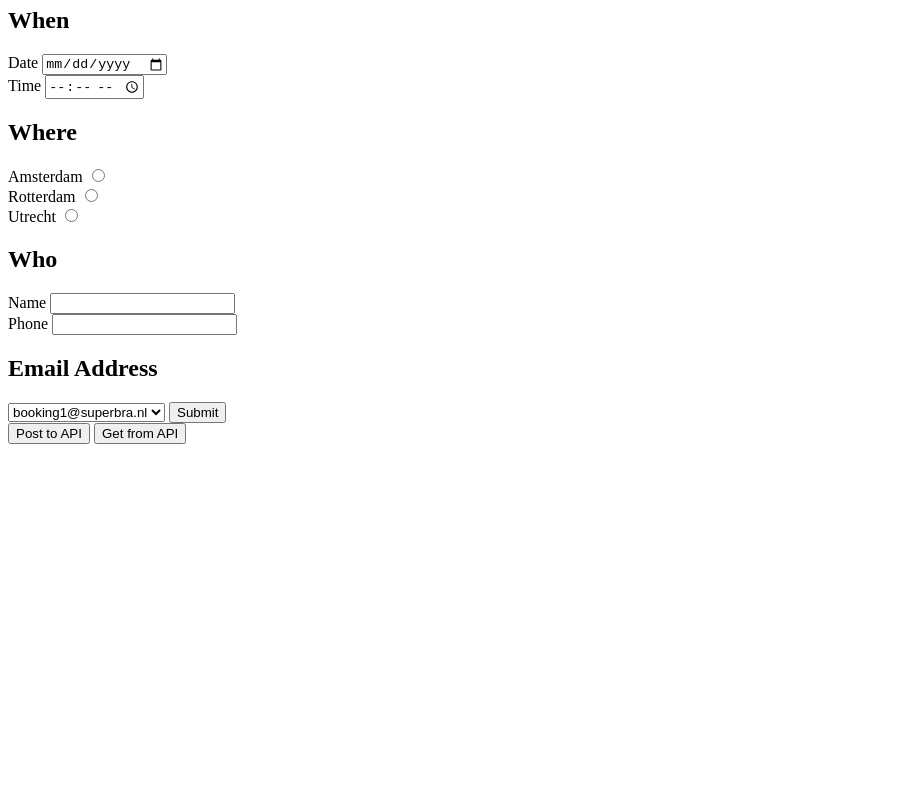
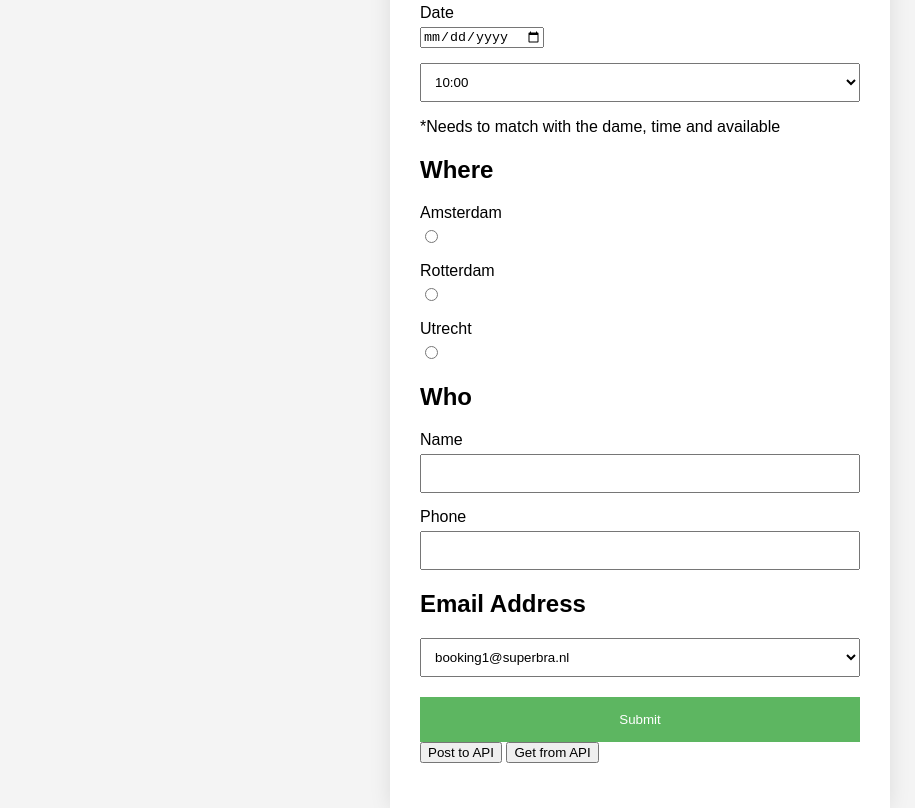
Before and after one commit to outerpreneur/Cal-Book, a plain HTML site: page index.html in a window 1280 px wide. Shown: the part 73-881 px from the top of the page, without its empty margins (0-915 px from the left). Before the commit the page ends 800 px from the top, so only its background shows below. Drawn offline with Linux system fonts and the light colour scheme.

Commit message:
Version working

```diff
--- a/index.html
+++ b/index.html
@@ -3,21 +3,31 @@
   <head>
     <meta charset="UTF-8" />
     <meta name="viewport" content="width=device-width, initial-scale=1.0" />
+    <link
+      rel="stylesheet"
+      href="/styles.css"
+    />
     <title>Document</title>
   </head>
   <body>
-    <h1>Booking BraFitter</h1>
     <form action="" id="form">
+      <h1>Booking BraFitter</h1>
       <div id="dateForm">
         <h2>When</h2>
         <div>
           <label for="date">Date</label>
           <input type="date" id="date" name="date" />
         </div>
-        <div>
-          <label for="time">Time</label>
-          <input type="time" id="time" name="time" />
-        </div>
+        <select id="time">
+          <option value="10:00">10:00</option>
+          <option value="11:00">11:00</option>
+          <option value="12:00">12:00</option>
+          <option value="13:45">13:45</option>
+          <option value="14:45">14:45</option>
+          <option value="15:45">15:45</option>
+          <option value="16:45">16:45</option>
+        </select>
+        <p>*Needs to match with the dame, time and available</p>
       </div>
       <div id="locationForm">
         <h2>Where</h2>
--- a/index.js
+++ b/index.js
@@ -16,7 +16,15 @@ submissionForm.addEventListener("submit", function (e) {
   let time = document.getElementById("time").value;
   let email = document.getElementById("email").value;
   let phone = document.getElementById("phone").value;
-  let bookingTimeString = `${date}T${time}:00.000Z`;
+
+  // Create a new Date object with the selected date and time
+  let bookingTime = new Date(`${date}T${time}:00.000Z`);
+
+  // Add 2 hours to the time
+  bookingTime.setHours(bookingTime.getHours() - 2);
+
+  // Format the date back to an ISO string and remove the milliseconds
+  let bookingTimeString = bookingTime.toISOString().split(".")[0] + "Z";
   console.log(selectedLocation, name, email, date, time);
 
   fetch(`https://api.cal.com/v1/bookings?apiKey=${apiKey}`, {
```
